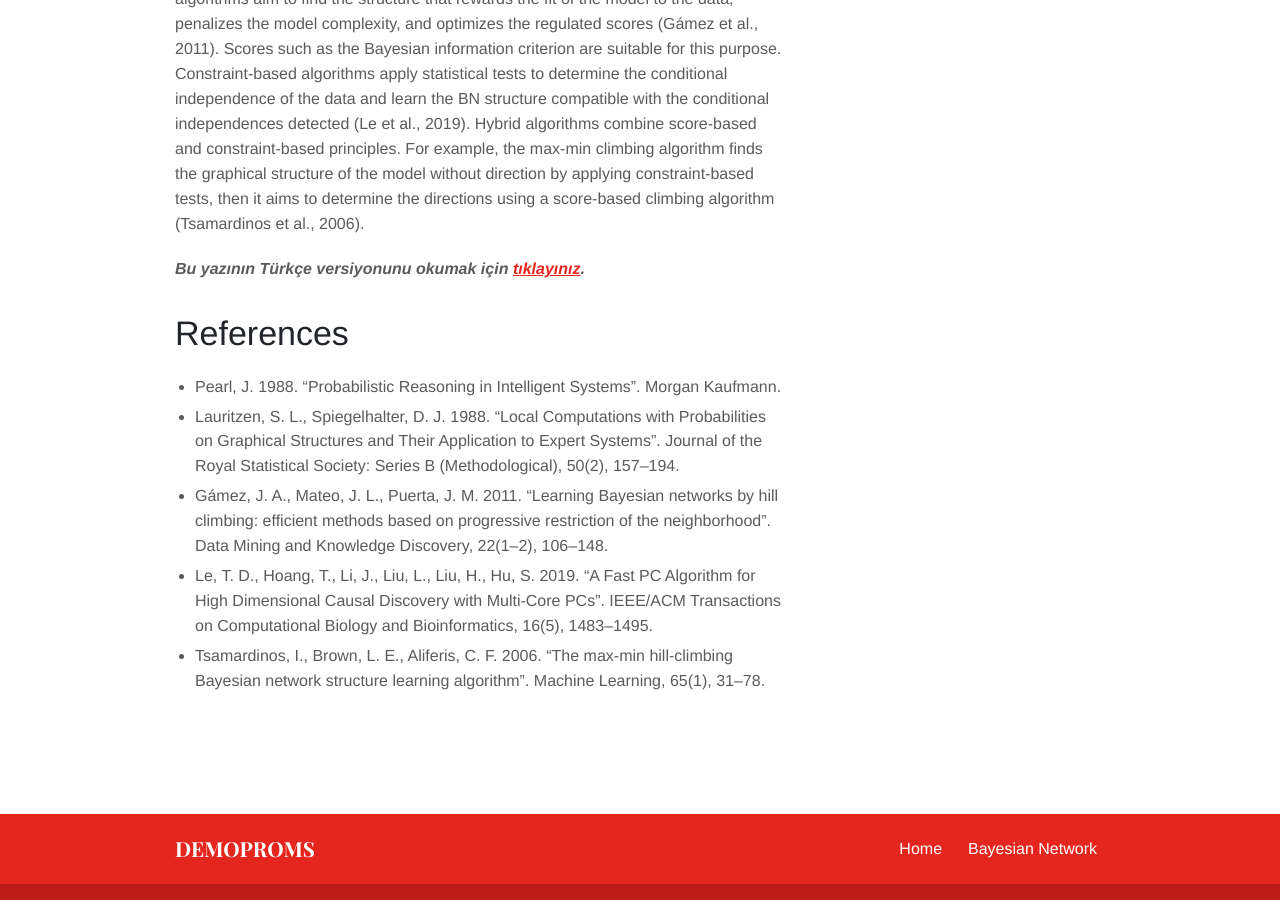
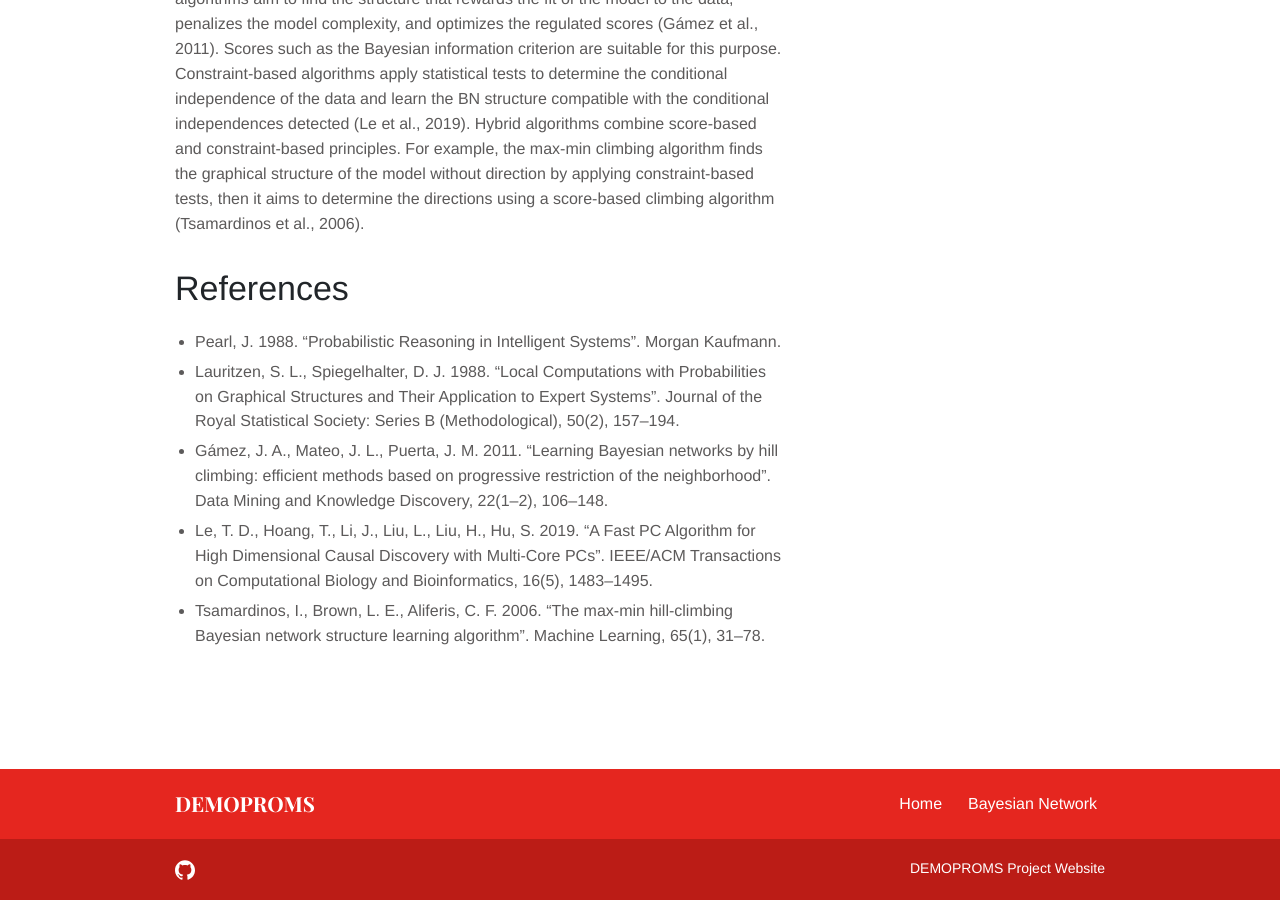
Before and after one commit to emreercin/demoproms, a Jekyll site: the page built from _services/bayesian-networks.md, in a window 1280 px wide and 900 px high, scrolled down 991 px. Built offline with Jekyll 4.4.1, drawn with Linux system fonts in a browser that asks for light colours.

Commit message:
no translation

```diff
--- a/_services/bayesian-networks.md
+++ b/_services/bayesian-networks.md
@@ -12,8 +12,6 @@ When a value is entered for any group of variables in the BN, the posterior prob
 
 BNs can be made based on information, data, or a combination of the two. When the BN structure is made based on knowledge, the arrows in the model are determined according to the cause-effect relationships about the subject. BNs have structure learning algorithms to learn completely from data. These algorithms are divided into three groups as score-based, constraint-based and hybrid algorithms. Score-based algorithms aim to find the structure that rewards the fit of the model to the data, penalizes the model complexity, and optimizes the regulated scores (Gámez et al., 2011). Scores such as the Bayesian information criterion are suitable for this purpose. Constraint-based algorithms apply statistical tests to determine the conditional independence of the data and learn the BN structure compatible with the conditional independences detected (Le et al., 2019). Hybrid algorithms combine score-based and constraint-based principles. For example, the max-min climbing algorithm finds the graphical structure of the model without direction by applying constraint-based tests, then it aims to determine the directions using a score-based climbing algorithm (Tsamardinos et al., 2006).
 
-__*Bu yazının Türkçe versiyonunu okumak için [tıklayınız](/services/bayes_aglari/).*__
-
 # References
 
 - Pearl, J. 1988. "Probabilistic Reasoning in Intelligent Systems". Morgan Kaufmann.
```
